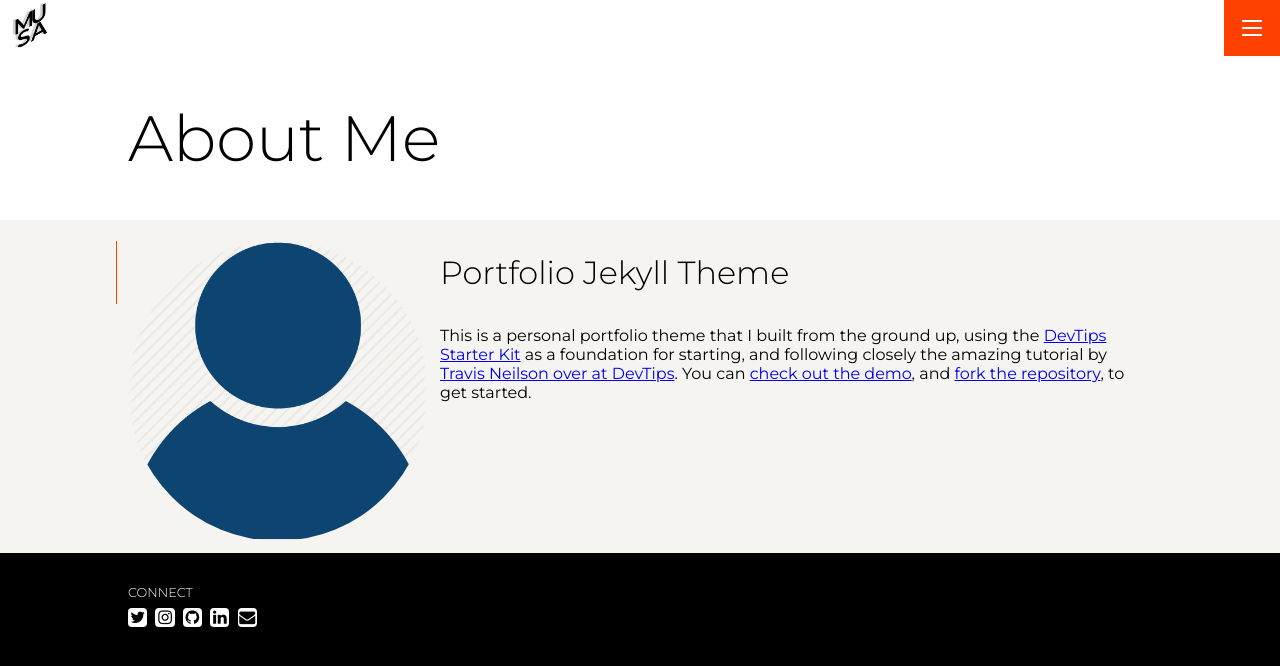
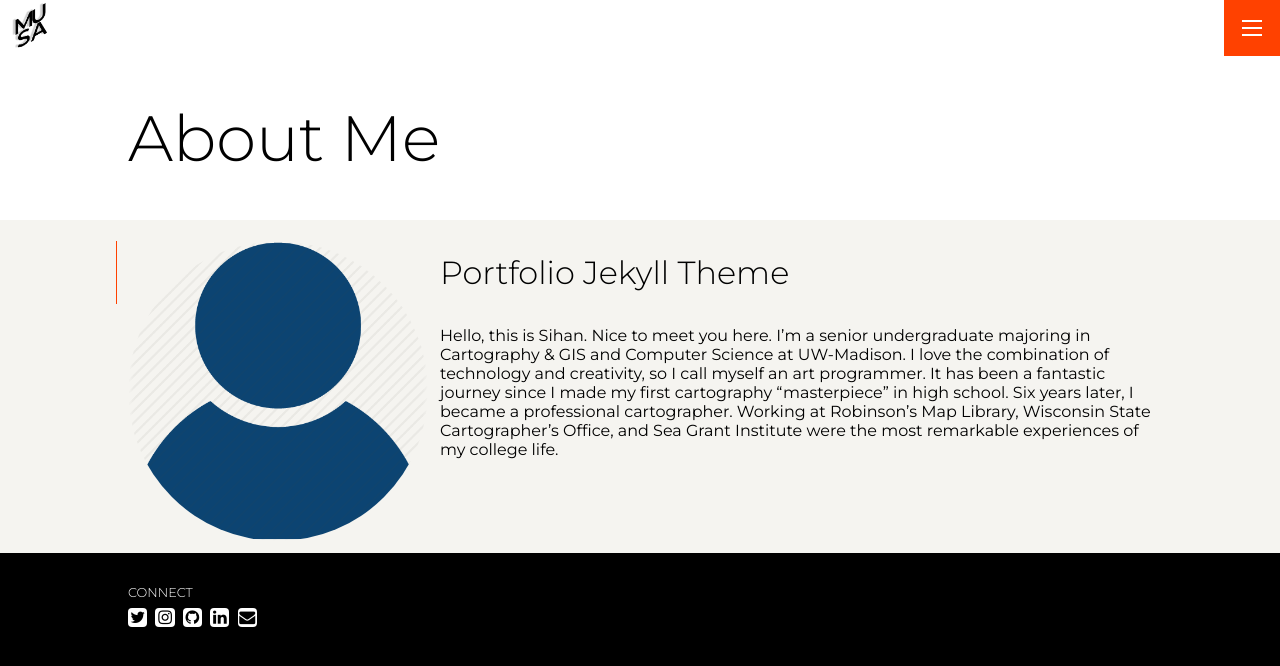
Before and after one commit to RachelRen-RSH/Repository_MUSA, a Jekyll site: the page built from pages/about.md, in a window 1280 px wide. Shown: the top 666 px of the page. Built offline with Jekyll 4.4.1, drawn with Linux system fonts in a browser that asks for light colours.

Commit message:
Update about.md
Add content "about me"

```diff
--- a/pages/about.md
+++ b/pages/about.md
@@ -6,5 +6,4 @@ permalink: /about
 ---
 
 # Portfolio Jekyll Theme
-
-This is a personal portfolio theme that I built from the ground up, using the [DevTips Starter Kit](http://devtipsstarterkit.com/) as a foundation for starting, and following closely the amazing tutorial by [Travis Neilson over at DevTips](https://www.youtube.com/watch?v=T6jKLsxbFg4&list=PL0CB3OvPhDA_STygmp3sDenx3UpdOMk7P). You can [check out the demo](lenpaul.github.io/portfolio-jekyll-theme/), and [fork the repository](https://github.com/LeNPaul/portfolio-jekyll-theme/fork), to get started.
+Hello, this is Sihan. Nice to meet you here. I'm a senior undergraduate majoring in Cartography & GIS and Computer Science at UW-Madison. I love the combination of technology and creativity, so I call myself an art programmer. It has been a fantastic journey since I made my first cartography "masterpiece" in high school. Six years later, I became a professional cartographer. Working at Robinson's Map Library, Wisconsin State Cartographer's Office, and Sea Grant Institute were the most remarkable experiences of my college life.
```
